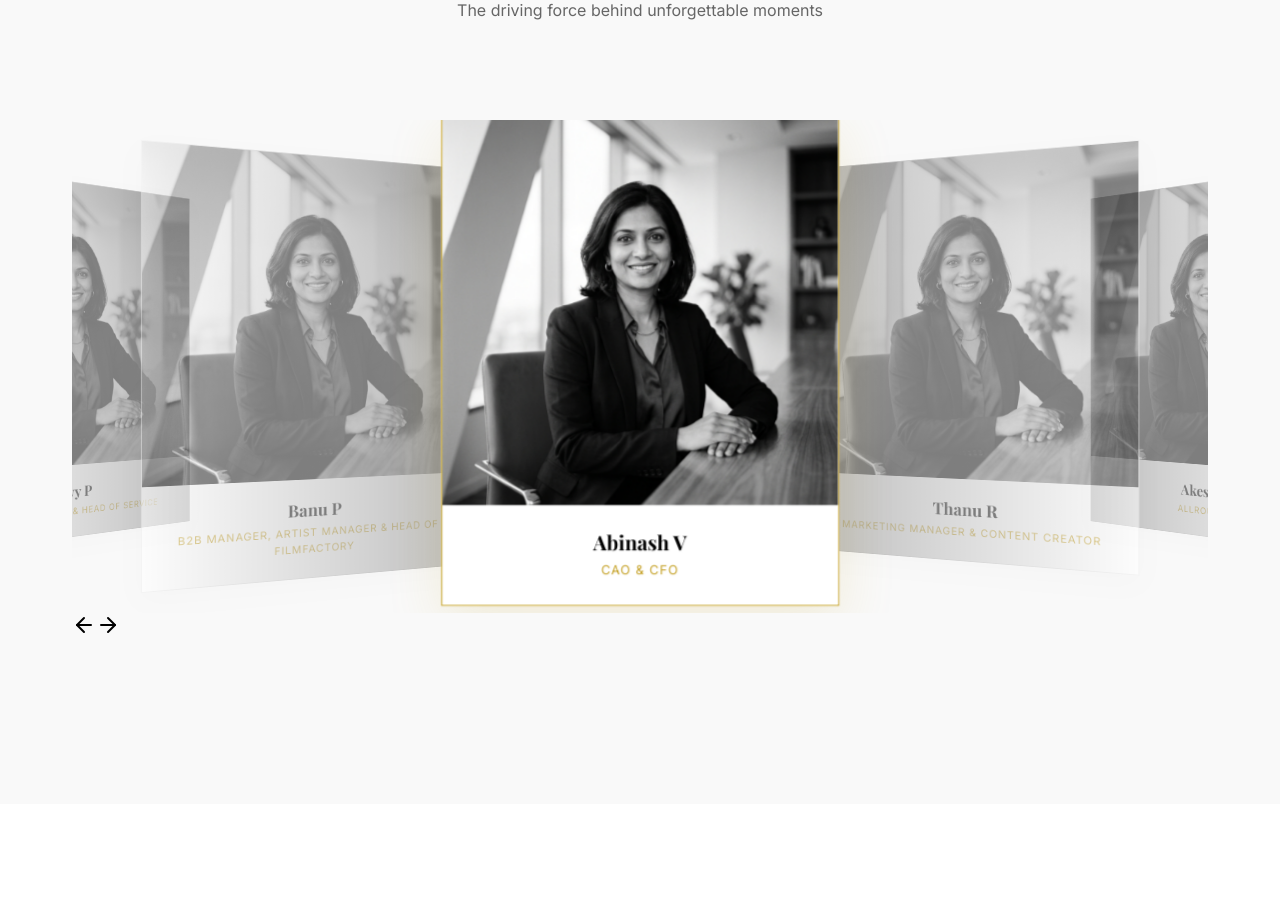
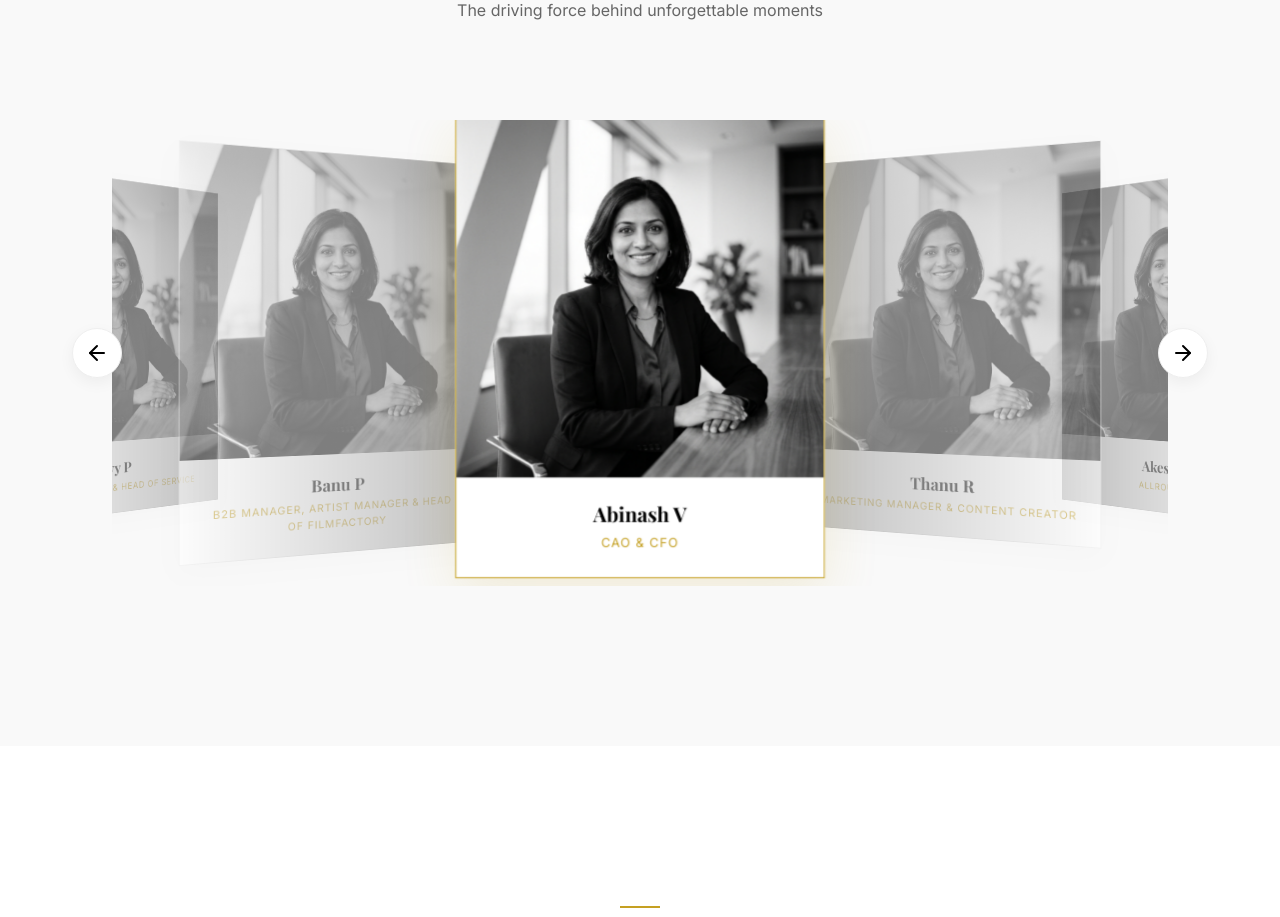
Before and after one commit to IONHAX04/PLAN-B-V1, a React (Vite) app: page /about in a window 1280 px wide. Shown: the part 980-1897 px from the top of the page. Built offline with nearby package versions, Linux system fonts and the light colour scheme; a web font is replaced by a local one.

Commit message:
projects

```diff
--- a/src/pages/02-About/About.css
+++ b/src/pages/02-About/About.css
@@ -140,6 +140,47 @@
 /* 2. Team Section - Light Mode */
 .about-team-alipay {
   padding: 10rem 0;
+}
+
+.swiper-container-outer {
+  position: relative;
+  max-width: 100%;
+  padding: 0 40px; /* Add padding so buttons don't overlap edges on small screens */
+}
+
+.swiper-button-prev-custom,
+.swiper-button-next-custom {
+  position: absolute;
+  top: 50%;
+  transform: translateY(-50%);
+  z-index: 10;
+  background: var(--secondary);
+  color: var(--primary);
+  border: 1px solid var(--border);
+  width: 50px;
+  height: 50px;
+  border-radius: 50%;
+  display: flex;
+  align-items: center;
+  justify-content: center;
+  cursor: pointer;
+  transition: all 0.3s ease;
+  box-shadow: 0 5px 15px rgba(0,0,0,0.05);
+}
+
+.swiper-button-prev-custom:hover,
+.swiper-button-next-custom:hover {
+  background: var(--accent);
+  color: #fff;
+  border-color: var(--accent);
+}
+
+.swiper-button-prev-custom {
+  left: 0;
+}
+
+.swiper-button-next-custom {
+  right: 0;
 }
 
 .team-slide-alipay {
--- a/src/pages/06-Projects/Projects.tsx
+++ b/src/pages/06-Projects/Projects.tsx
@@ -37,6 +37,7 @@ const ImageGridHero = ({ setSelectedProject }: { setSelectedProject: (p: any) =>
   const img6Y = useTransform(scrollYProgress, [0, 0.62], ['12vh', '0vh']);
 
   const imgScale = useTransform(scrollYProgress, [0, 0.62], [1.12, 1]);
+  const img2Scale = useTransform(scrollYProgress, [0, 0.62], [0.66, 1]);
   const textPointerEvents = useTransform(scrollYProgress, (pos) => (pos > 0.28 ? 'none' : 'auto'));
   return (
     <section ref={targetRef} className="image-grid-hero">
@@ -70,7 +71,7 @@ const ImageGridHero = ({ setSelectedProject }: { setSelectedProject: (p: any) =>
           </motion.div>
 
           <motion.div
-            style={{ x: img2X, y: img2Y, scale: imgScale }}
+            style={{ x: img2X, y: img2Y, scale: img2Scale }}
             className="hero-card card-b"
             onClick={() => setSelectedProject(p[1])}
           >
@@ -165,13 +166,12 @@ const Projects = () => {
                 className="project-card-fashion"
                 onClick={() => setSelectedProject(project)}
               >
-                <div className="card-img-wrapper">
-                  <img src={project.image} alt={project.title} />
-                  <div className="card-overlay-fashion">
-                    <span className="card-cat-tag">{project.category}</span>
-                    <h3>{project.title}</h3>
-                    <div className="view-link">View Project <ChevronRight size={14} /></div>
-                  </div>
+                <div className="card-img-wrapper" style={{ width: '100%', height: '300px', overflow: 'hidden' }}>
+                  <img src={project.image} alt={project.title} style={{ width: '100%', height: '100%', objectFit: 'cover' }} />
+                </div>
+                <div className="card-info-box" style={{ padding: '1.5rem', textAlign: 'center', background: '#fff', border: '1px solid #eee', borderTop: 'none' }}>
+                  <h3 style={{ fontSize: '1.2rem', marginBottom: '5px', color: '#000' }}>{project.title}</h3>
+                  <p style={{ fontSize: '0.75rem', color: '#c5a022', textTransform: 'uppercase', letterSpacing: '1px' }}>{project.category}</p>
                 </div>
               </motion.div>
             ))}
```
Also changed, not shown: src/pages/06-Projects/Projects.css (+20 -0 lines).
